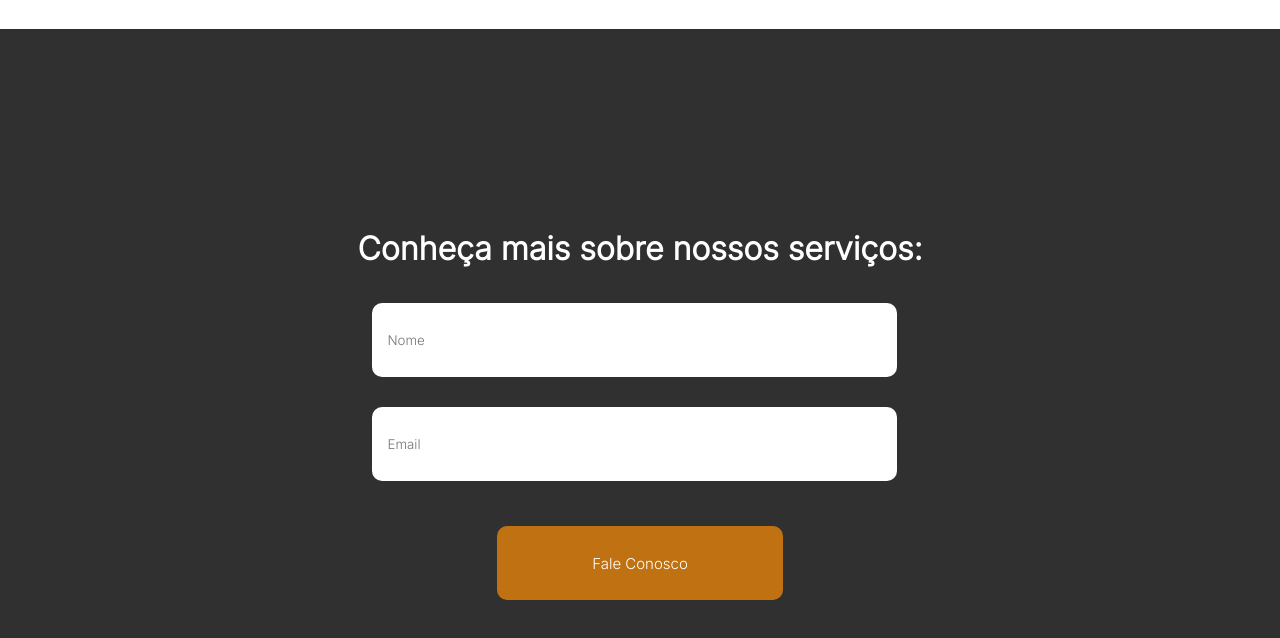
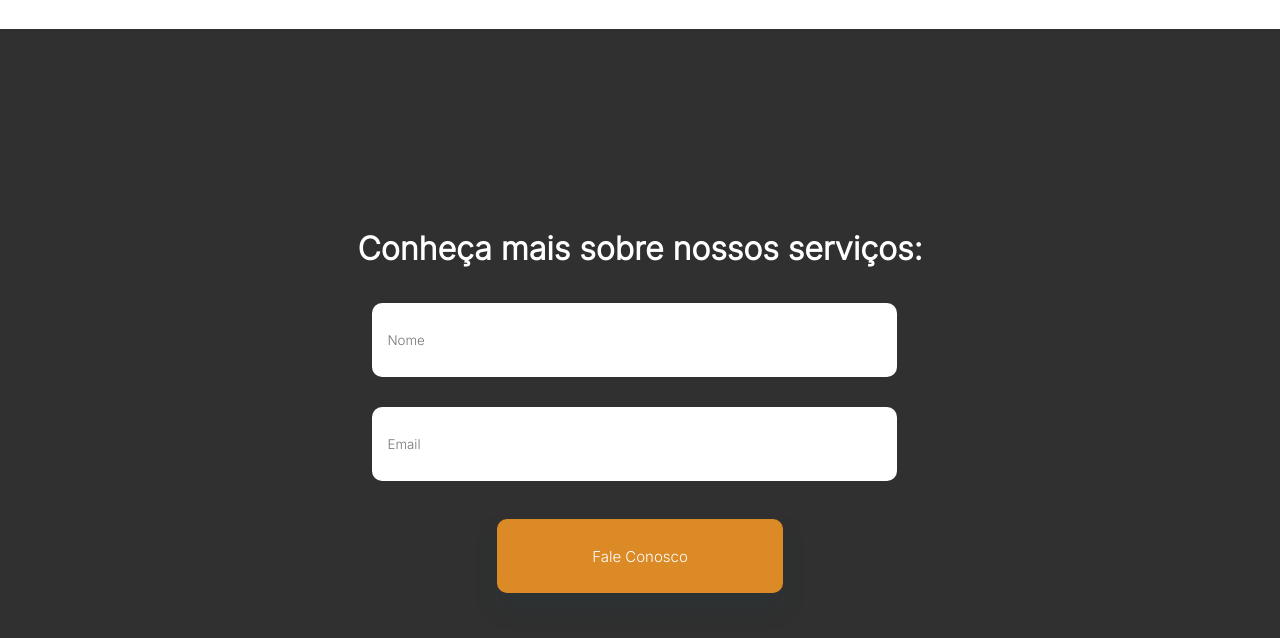
Before and after one commit to its-vitor/LandingPage, a plain HTML site: page source/index.html in a window 1280 px wide. In both pictures the pointer is over the button "Fale Conosco". Shown: the part 1379-2017 px from the top of the page. Drawn offline with Linux system fonts and the light colour scheme.

Commit message:
Update services.css

```diff
--- a/source/styles/services.css
+++ b/source/styles/services.css
@@ -32,4 +32,12 @@ button {
     background-color: #C07212;
     color: white;
     font-size: 15px;
+    cursor: pointer;
 }
+
+button:hover{
+    background-color: #db8a26;
+    transform:translateY(-7px);
+    transition-duration: 0.5s;
+    box-shadow: 0px 15px 20px #24363d59;
+}
```
